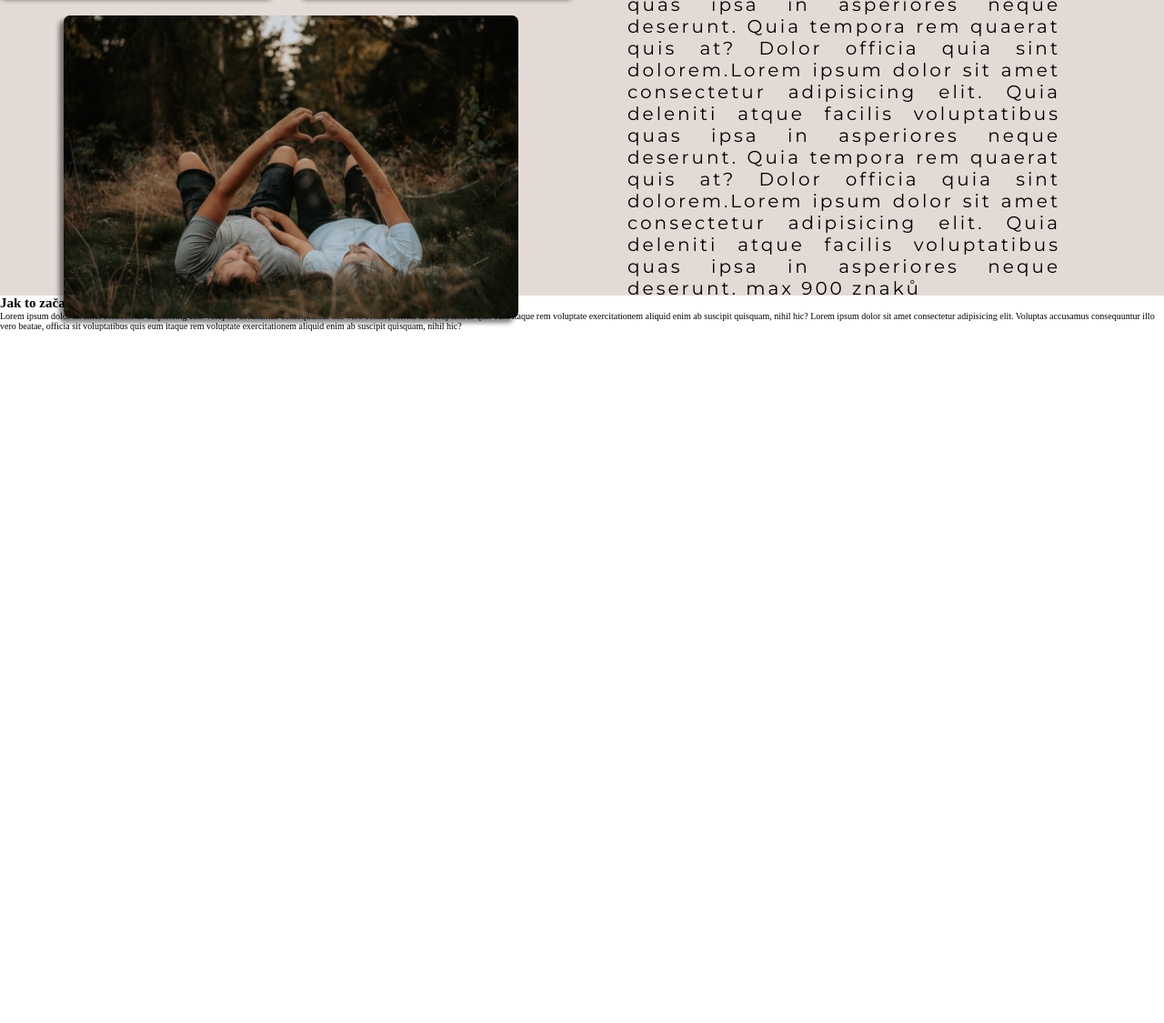
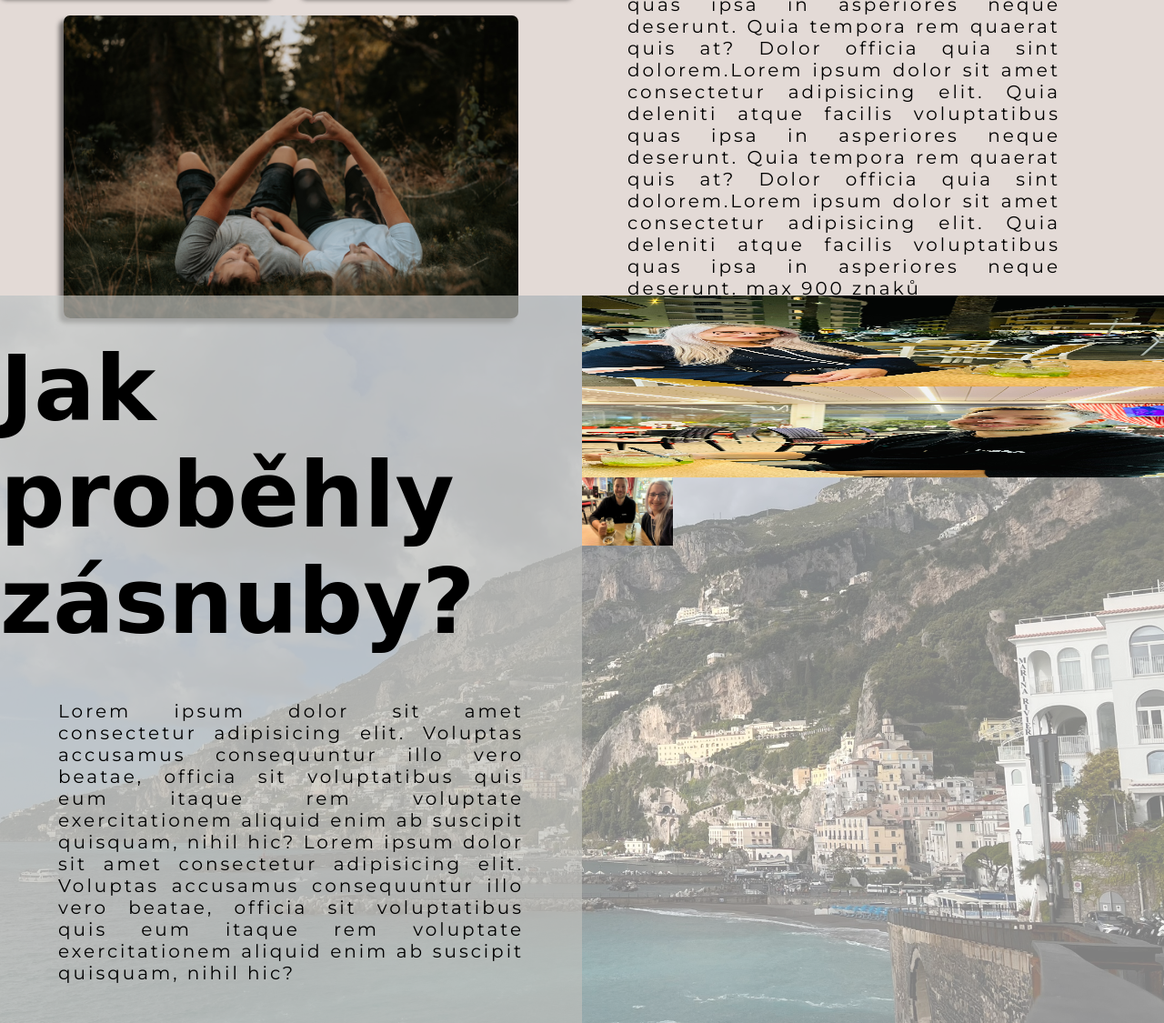
Before and after one commit to SweetXhenia/svatba, a website: page index.html in a window 1280 px wide. Shown: the part 1275-2400 px from the top of the page at 91% size. Before the commit the page ends 1654 px from the top, so only its background shows below. Drawn offline with Linux system fonts and the light colour scheme; a web font is replaced by a local one.

Commit message:
zásnuby part 1

```diff
--- a/index.html
+++ b/index.html
@@ -67,8 +67,9 @@
       </div>
     </section>
     <section class="engage">
+      <img src="pic/amalfi.JPEG" alt="" class="engage__background">
       <div class="engage__text">
-        <h2 class="engage__text--heading">Jak to začalo?</h2>
+        <h2 class="engage__text--heading">Jak proběhly zásnuby?</h2>
         <p class="engage__text--story">
           Lorem ipsum dolor sit amet consectetur adipisicing elit. Voluptas
           accusamus consequuntur illo vero beatae, officia sit voluptatibus quis
@@ -80,7 +81,9 @@
         </p>
       </div>
       <div class="engage__photo">
-
+        <img class="engage__photo--1" src="pic/luca.JPEG" alt="">
+        <img class="engage__photo--2" src="pic/luky.JPEG" alt="">
+        <img class="engage__photo--3" src="pic/spol.JPEG" alt="">
       </div>
     </section>
   </body>
--- a/sass/_engage.scss
+++ b/sass/_engage.scss
@@ -0,0 +1,47 @@
+.engage {
+  @include section-setup;
+  display: flex;
+  flex-direction: row;
+  &__background {
+    @include background-foto;
+  }
+  &__text {
+    display: flex;
+    flex-direction: column;
+    justify-content: center;
+    align-items: center;
+    width: 50%;
+    gap: 5rem;
+    background-color: rgba(191, 191, 187, 0.671);
+
+    &--heading {
+      font-family: "Ephesis", cursive;
+      font-size: 10rem;
+    }
+    &--story {
+      text-align: justify;
+      letter-spacing: 3px;
+      font-size: 2rem;
+      font-family: "Montserrat", sans-serif;
+      font-weight: 400;
+      width: 80%;
+    }
+  }
+  &__photo{
+    width: 50%;
+    display: flex;
+    flex-direction: column;
+    &--1{
+        height: 10rem;
+        width: auto;
+    }
+    &--2{
+        height: 10rem;
+        width: auto;
+    }
+    &--3{
+        height: auto;
+        width: 10rem;
+    }
+  }
+}
--- a/sass/_variables.scss
+++ b/sass/_variables.scss
@@ -9,3 +9,19 @@
     transform: scale(1);
   }
 }
+
+@mixin background-foto {
+  position: absolute;
+  top: 0;
+  left: 0;
+  width: 100vw;
+  height: 100vh;
+  opacity: 0.5;
+  object-fit: cover;
+  z-index: -1;
+}
+@mixin section-setup {
+  height: 100vh;
+  width: 100vw;
+  position: relative;
+}
--- a/sass/_welcome.scss
+++ b/sass/_welcome.scss
@@ -1,16 +1,7 @@
 #welcome {
-  height: 100vh;
-  width: 100vw;
-  position: relative;
+  @include section-setup;
   #louka {
-    position: absolute;
-    top: 0;
-    left: 0;
-    width: 100vw;
-    height: 100vh;
-    opacity: 0.5;
-    object-fit: cover;
-    z-index: -1;
+    @include background-foto;
   }
   .text {
     display: flex;
@@ -78,7 +69,7 @@
   left: 3rem;
   border: 2px solid black;
   border-radius: 50%;
-  animation: pulse 1s infinite;
+  animation: pulse 2s infinite;
   background-color: rgba(141, 141, 135, 0.527);
   &__nota{
     width: 4rem;
--- a/sass/main.scss
+++ b/sass/main.scss
@@ -2,3 +2,4 @@
 @import "base";
 @import "welcome";
 @import "ourstory";
+@import "engage";
```
Also changed, not shown: css/style.css, pic/amalfi.JPEG (added), pic/luca.JPEG (added), pic/luky.JPEG (added), pic/spol.JPEG (added). Lines whose indentation alone changed are shown as unchanged.
